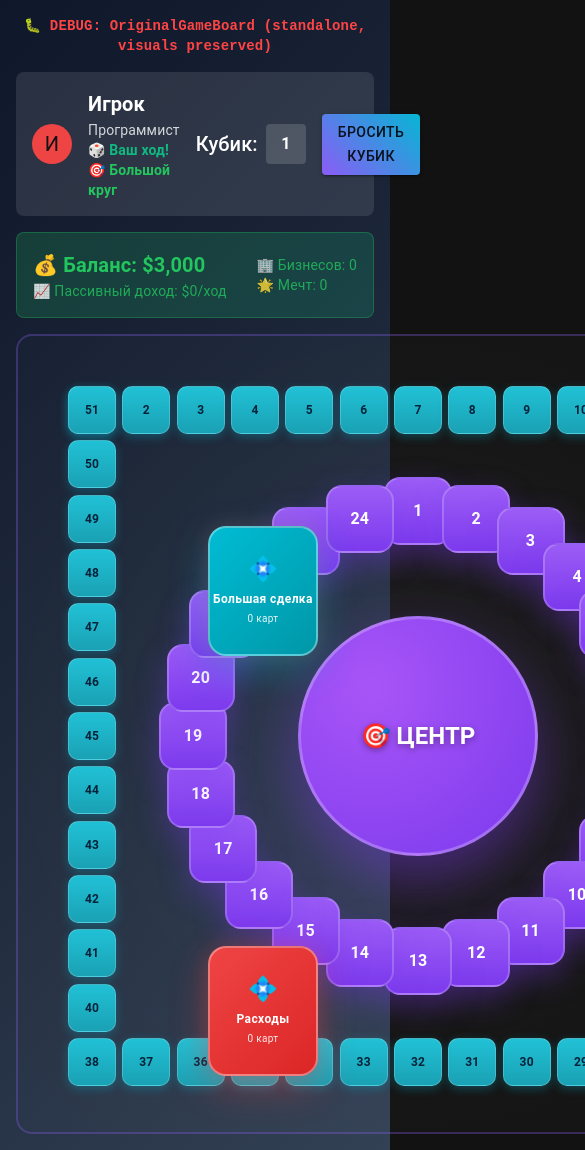
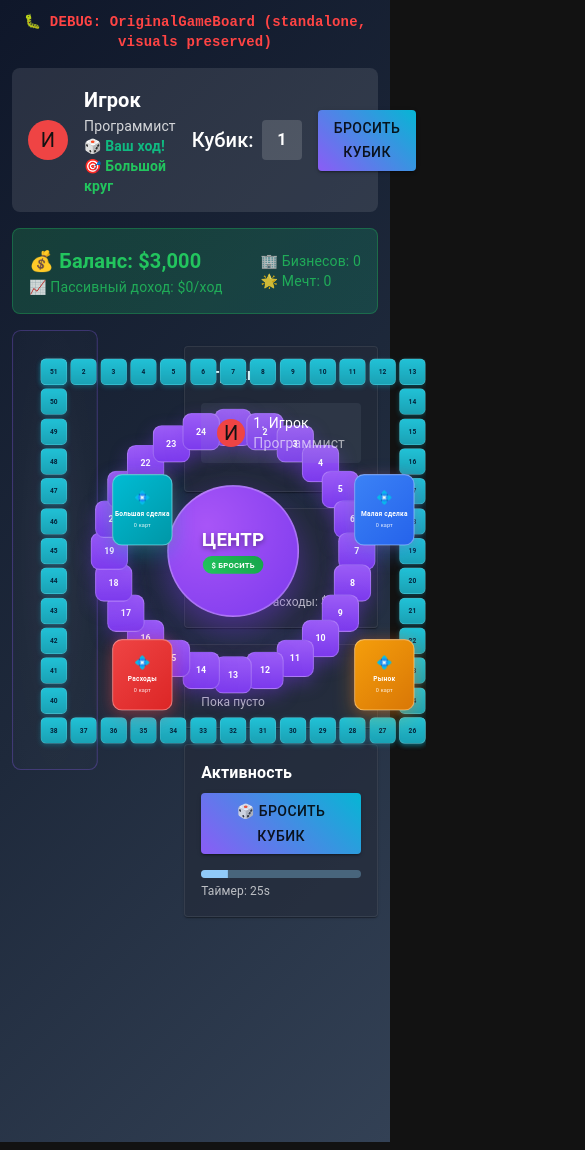
Before and after one commit to mag8888/energy888, a Next.js app in the folder game-ssr/: page /1game in a window 390 px wide. Shown: the top 1150 px of the page, 585 px wide, since content can reach past the window. Built offline with nearby package versions, Linux system fonts and the light colour scheme.

Commit message:
feat(ui): right-side panel (players/bank/assets/activity with timer), center logo with $ roll, responsive scaling; place deal/expense/market cards at inner corners

```diff
--- a/game-ssr/src/components/OriginalGameBoard.js
+++ b/game-ssr/src/components/OriginalGameBoard.js
@@ -1,6 +1,6 @@
 import React, { useState, useEffect, Fragment, useRef } from 'react';
 import socket from '../lib/socket';
-import { Box, Typography, Button, Avatar, Snackbar, Alert, Dialog, DialogTitle, DialogContent, DialogActions, IconButton } from '@mui/material';
+import { Box, Typography, Button, Avatar, Snackbar, Alert, Dialog, DialogTitle, DialogContent, DialogActions, IconButton, List, ListItem, ListItemText, Divider, LinearProgress, Paper } from '@mui/material';
 import { motion } from 'framer-motion';
 import ProfessionDetails from './ProfessionDetails';
 import MarketCardModal from './MarketCardModal';
@@ -46,6 +46,11 @@ const OriginalGameBoard = ({ roomId, playerData, onExit }) => {
   const [bigCirclePassiveIncome] = useState(0);
   const [bigCircleBalance] = useState(0);
   const [dealDeck] = useState([]);
+  const [turnState, setTurnState] = useState('yourTurn'); // yourTurn | rolled | waitingOther
+  const [timeLeft, setTimeLeft] = useState(30);
+  const [scale, setScale] = useState(1);
+  const [showProfession, setShowProfession] = useState(false);
+  const [selectedPlayer, setSelectedPlayer] = useState(null);
 
   useEffect(() => {
     setCurrentTurn(gamePlayers[currentPlayer]?.username || 'Игрок');
@@ -53,6 +58,7 @@ const OriginalGameBoard = ({ roomId, playerData, onExit }) => {
 
   const rollDice = () => {
     if (isRolling || isMoving) return;
+    if (turnState !== 'yourTurn') return;
     setIsRolling(true);
     const val = Math.floor(Math.random() * 6) + 1;
     setTimeout(() => {
@@ -61,18 +67,63 @@ const OriginalGameBoard = ({ roomId, playerData, onExit }) => {
       // Open a simple popup to simulate landing
       setSelectedCell({ id: val, name: 'Секция', description: 'Описание клетки' });
       setShowCellPopup(true);
+      setTurnState('rolled');
     }, 600);
   };
+
+  const passTurn = () => {
+    if (turnState !== 'rolled') return;
+    setTurnState('waitingOther');
+    // Simulate next player's turn after short delay
+    setTimeout(() => {
+      setTimeLeft(30);
+      setTurnState('yourTurn');
+    }, 1500);
+  };
+
+  useEffect(() => {
+    const handleResize = () => {
+      if (typeof window === 'undefined') return;
+      const w = window.innerWidth;
+      if (w < 900) {
+        const s = Math.max(0.55, (w - 32) / 800);
+        setScale(s);
+      } else {
+        setScale(1);
+      }
+    };
+    handleResize();
+    window.addEventListener('resize', handleResize);
+    return () => window.removeEventListener('resize', handleResize);
+  }, []);
+
+  // simple turn timer
+  useEffect(() => {
+    if (turnState === 'waitingOther') return; // pause when not our turn
+    const id = setInterval(() => {
+      setTimeLeft((t) => {
+        if (t <= 0) {
+          clearInterval(id);
+          // auto pass if rolled and time expired
+          if (turnState === 'rolled') passTurn();
+          return 0;
+        }
+        return t - 1;
+      });
+    }, 1000);
+    return () => clearInterval(id);
+    // eslint-disable-next-line react-hooks/exhaustive-deps
+  }, [turnState]);
 
   return (
     <Fragment>
       <Box sx={{
         minHeight: '100vh',
         background: 'linear-gradient(135deg, #0F172A 0%, #1E293B 50%, #334155 100%)',
-        p: 2,
+        p: { xs: 1.5, md: 2 },
         display: 'flex',
-        flexDirection: 'column',
-        gap: 2
+        gap: 2,
+        flexDirection: { xs: 'column', md: 'row' }
       }}>
         <Box sx={{ textAlign: 'center' }}>
           <Typography variant="body2" sx={{ color: '#ff4444', fontWeight: 'bold', fontFamily: 'monospace' }}>
@@ -130,8 +181,9 @@ const OriginalGameBoard = ({ roomId, playerData, onExit }) => {
           </Box>
         </Box>
 
-        {/* Board visual (outer square, inner ring, center, and action cards inside) */}
-        <Box sx={{ position: 'relative', width: 800, height: 800, borderRadius: 4, background: 'radial-gradient(ellipse at center, rgba(255,255,255,0.06) 0%, rgba(255,255,255,0.02) 60%, rgba(255,255,255,0.01) 100%)', border: '2px solid rgba(139,92,246,0.3)', mx: 'auto' }}>
+        {/* Board + Right panel */}
+        <Box sx={{ display: 'flex', gap: 2 }}>
+          <Box sx={{ position: 'relative', width: 800, height: 800, transform: `scale(${scale})`, transformOrigin: 'top left', borderRadius: 4, background: 'radial-gradient(ellipse at center, rgba(255,255,255,0.06) 0%, rgba(255,255,255,0.02) 60%, rgba(255,255,255,0.01) 100%)', border: '2px solid rgba(139,92,246,0.3)' }}>
           {(() => {
             const cells = [];
             const boardSize = 800;
@@ -189,10 +241,13 @@ const OriginalGameBoard = ({ roomId, playerData, onExit }) => {
               );
             }
 
-            // Center circle
+            // Center circle with logo and $ roll button
             cells.push(
-              <Box key="center" sx={{ position: 'absolute', left: center.x - 120, top: center.y - 120, width: 240, height: 240, borderRadius: '50%', background: 'radial-gradient(circle at 30% 30%, #A855F7, #7C3AED)', border: '3px solid rgba(255,255,255,0.25)', boxShadow: '0 25px 60px rgba(124,58,237,0.45)', display: 'flex', alignItems: 'center', justifyContent: 'center' }}>
-                <Typography variant="h5" sx={{ color: 'white', fontWeight: 'bold', textShadow: '0 2px 6px rgba(0,0,0,0.35)' }}>🎯 ЦЕНТР</Typography>
+              <Box key="center" sx={{ position: 'absolute', left: center.x - 120, top: center.y - 120, width: 240, height: 240, borderRadius: '50%', background: 'radial-gradient(circle at 30% 30%, #A855F7, #7C3AED)', border: '3px solid rgba(255,255,255,0.25)', boxShadow: '0 25px 60px rgba(124,58,237,0.45)', display: 'flex', alignItems: 'center', justifyContent: 'center', flexDirection: 'column' }}>
+                <Typography variant="h4" sx={{ color: 'white', fontWeight: 'bold', textShadow: '0 3px 10px rgba(0,0,0,0.4)' }}>ЦЕНТР</Typography>
+                <Button onClick={rollDice} disabled={turnState !== 'yourTurn' || isRolling || isMoving} sx={{ mt: 1, background: 'linear-gradient(45deg, #22C55E, #16A34A)', color: 'white', fontWeight: 'bold', borderRadius: '999px', px: 2, py: 0.5, '&:hover': { background: 'linear-gradient(45deg, #16A34A, #15803D)' } }}>
+                  $ Бросить
+                </Button>
               </Box>
             );
 
@@ -211,13 +266,56 @@ const OriginalGameBoard = ({ roomId, playerData, onExit }) => {
             );
 
             // Offsets tuned to sit between the outer square and inner ring
-            cells.push(card('big', 'Большая сделка', '#00BCD4', '#0097A7', -210, -210));
-            cells.push(card('small', 'Малая сделка', '#3B82F6', '#2563EB', 210, -210));
-            cells.push(card('expenses', 'Расходы', '#EF4444', '#DC2626', -210, 210));
-            cells.push(card('market', 'Рынок', '#F59E0B', '#D97706', 210, 210));
+            cells.push(card('big', 'Большая сделка', '#00BCD4', '#0097A7', -220, -140));
+            cells.push(card('small', 'Малая сделка', '#3B82F6', '#2563EB', 220, -140));
+            cells.push(card('expenses', 'Расходы', '#EF4444', '#DC2626', -220, 160));
+            cells.push(card('market', 'Рынок', '#F59E0B', '#D97706', 220, 160));
 
             return cells;
           })()}
+          </Box>
+
+          {/* Right side panel */}
+          <Box sx={{ width: { xs: '100%', md: 300 }, mt: { xs: 2, md: 0 } }}>
+            <Paper sx={{ p: 2, mb: 2, bgcolor: 'rgba(17,24,39,0.6)', border: '1px solid rgba(255,255,255,0.08)' }}>
+              <Typography sx={{ color: 'white', fontWeight: 'bold', mb: 1 }}>Игроки</Typography>
+              <List dense>
+                {gamePlayers.map((p, idx) => (
+                  <ListItem key={p.id} button onClick={() => { setSelectedPlayer(p); setShowProfession(true); }} sx={{ borderRadius: 1, mb: 0.5, bgcolor: 'rgba(148,163,184,0.1)' }}>
+                    <Avatar sx={{ width: 28, height: 28, bgcolor: p.color, mr: 1 }}>{p.username?.[0] || '?'}</Avatar>
+                    <ListItemText primaryTypographyProps={{ sx: { color: 'white', fontSize: 14 } }} primary={`${idx + 1}. ${p.username}`} secondary={p.profession?.name || 'Без профессии'} secondaryTypographyProps={{ sx: { color: 'rgba(255,255,255,0.6)' } }} />
+                  </ListItem>
+                ))}
+              </List>
+            </Paper>
+
+            <Paper sx={{ p: 2, mb: 2, bgcolor: 'rgba(17,24,39,0.6)', border: '1px solid rgba(255,255,255,0.08)' }}>
+              <Typography sx={{ color: 'white', fontWeight: 'bold' }}>Банк</Typography>
+              <Typography sx={{ color: '#22C55E', fontWeight: 'bold', mt: 1, fontSize: 24 }}>${playerMoney.toLocaleString()}</Typography>
+              <Typography sx={{ color: 'rgba(255,255,255,0.7)', fontSize: 12 }}>Доход: ${bigCirclePassiveIncome}/ Расходы: $0</Typography>
+            </Paper>
+
+            <Paper sx={{ p: 2, mb: 2, bgcolor: 'rgba(17,24,39,0.6)', border: '1px solid rgba(255,255,255,0.08)' }}>
+              <Typography sx={{ color: 'white', fontWeight: 'bold', mb: 1 }}>Активы</Typography>
+              <Typography sx={{ color: 'rgba(255,255,255,0.7)', fontSize: 12 }}>Пока пусто</Typography>
+            </Paper>
+
+            <Paper sx={{ p: 2, bgcolor: 'rgba(17,24,39,0.6)', border: '1px solid rgba(255,255,255,0.08)' }}>
+              <Typography sx={{ color: 'white', fontWeight: 'bold', mb: 1 }}>Активность</Typography>
+              <Button fullWidth variant="contained" onClick={() => {
+                if (turnState === 'yourTurn') rollDice();
+                else if (turnState === 'rolled') passTurn();
+              }}
+              disabled={turnState === 'waitingOther' || isRolling || isMoving}
+              sx={{ background: turnState === 'yourTurn' ? 'linear-gradient(45deg, #8B5CF6, #06B6D4)' : (turnState === 'rolled' ? 'linear-gradient(45deg, #22C55E, #16A34A)' : 'linear-gradient(45deg, #6B7280, #4B5563)') }}>
+                {turnState === 'yourTurn' ? '🎲 Бросить кубик' : turnState === 'rolled' ? '⏭️ Передать ход' : '⏳ Ожидание хода'}
+              </Button>
+              <Box sx={{ mt: 2 }}>
+                <LinearProgress variant="determinate" value={((30 - timeLeft) / 30) * 100} sx={{ height: 8, borderRadius: 1 }} />
+                <Typography sx={{ color: 'rgba(255,255,255,0.7)', fontSize: 12, mt: 0.5 }}>Таймер: {timeLeft}s</Typography>
+              </Box>
+            </Paper>
+          </Box>
         </Box>
 
         <Snackbar open={toast.open} autoHideDuration={3000} onClose={() => setToast({ ...toast, open: false })}>
@@ -225,6 +323,15 @@ const OriginalGameBoard = ({ roomId, playerData, onExit }) => {
         </Snackbar>
 
         <CellPopup open={showCellPopup} onClose={() => setShowCellPopup(false)} cell={selectedCell} />
+        <Dialog open={showProfession} onClose={() => setShowProfession(false)} fullWidth maxWidth="sm">
+          <DialogTitle>Профессия игрока</DialogTitle>
+          <DialogContent>
+            <ProfessionDetails profession={selectedPlayer?.profession} />
+          </DialogContent>
+          <DialogActions>
+            <Button onClick={() => setShowProfession(false)}>Закрыть</Button>
+          </DialogActions>
+        </Dialog>
       </Box>
     </Fragment>
   );
```
Also changed, not shown: 1 other file (tests, documents, lock files or other folders).
